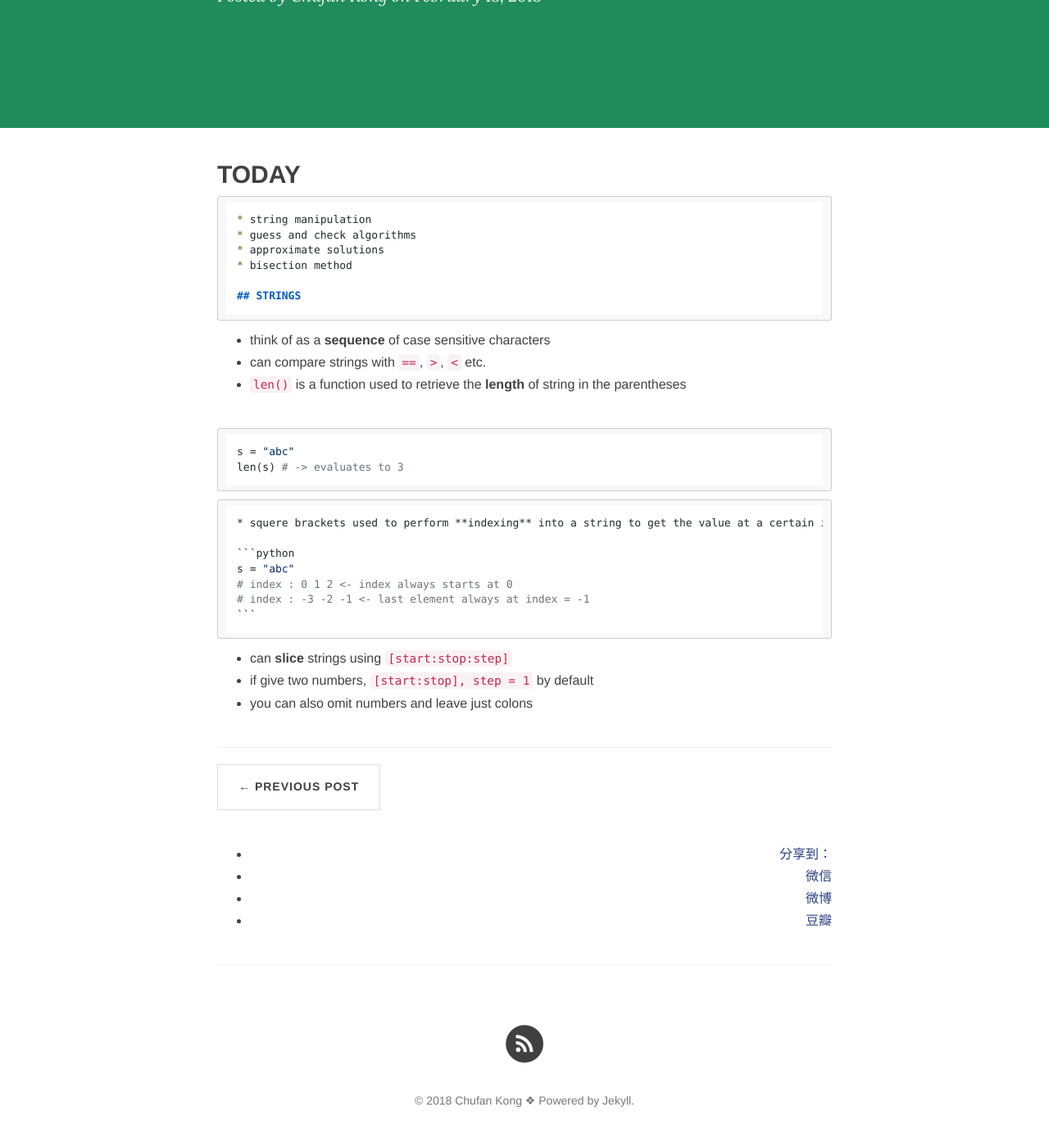
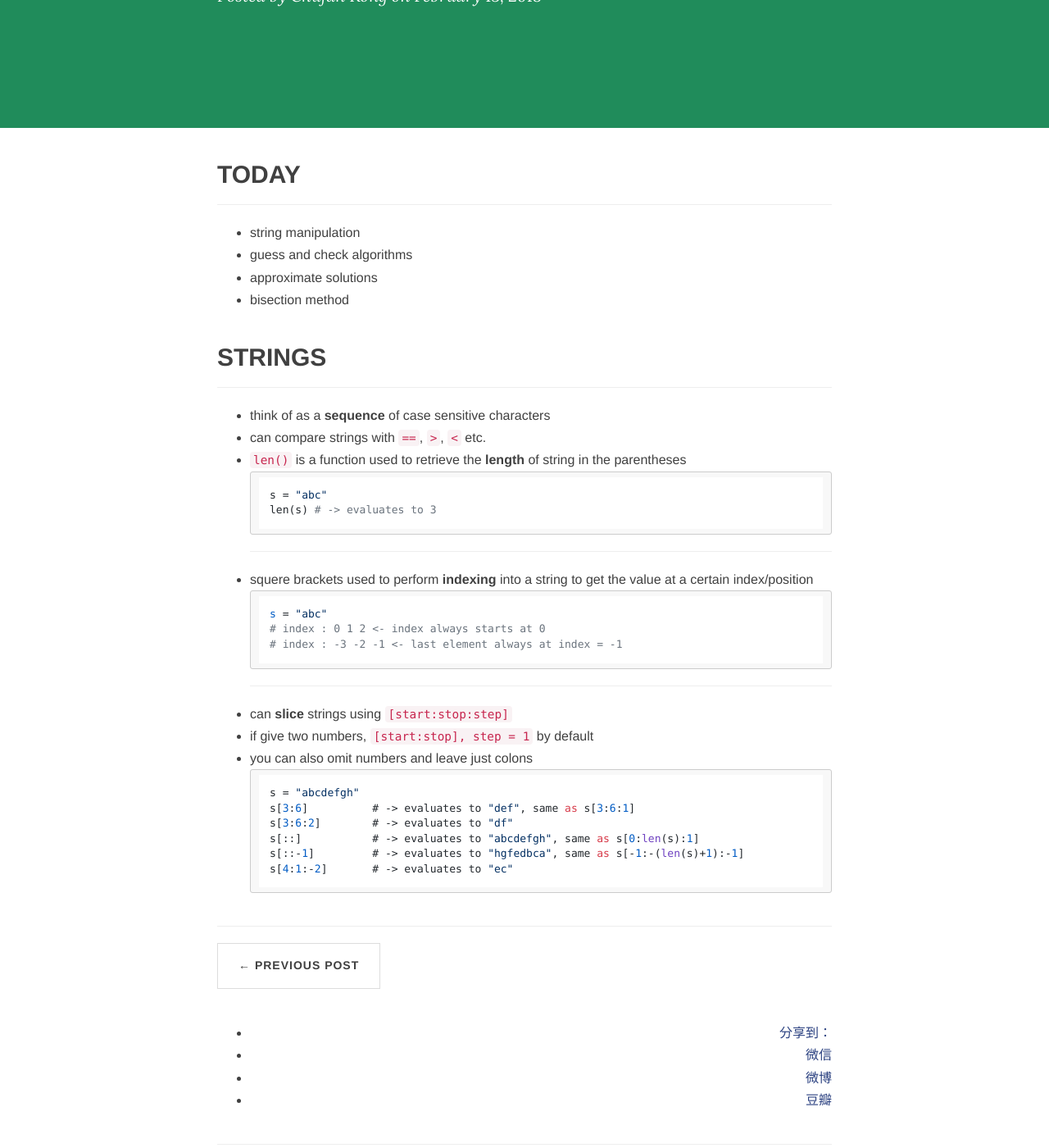
Before and after one commit to Chufan1990/Chufan1990.github.io, a Jekyll site: the page built from _posts/2018-02-13-MIT-Python.md, in a window 1280 px wide and 1400 px high, scrolled down 443 px. Shown: the whole window at 82% size. Built offline with Jekyll 4.4.1, drawn with Linux system fonts in a browser that asks for light colours; nearby versions of some CDN libraries; comment, search, counter and statistics services are not loaded.

Commit message:
MIT OPEN COURSE STARTED

````diff
--- a/_posts/2018-02-13-MIT-Python.md
+++ b/_posts/2018-02-13-MIT-Python.md
@@ -8,31 +8,37 @@ description: MIT Open Course of Python
 ---
 
 ## TODAY
-~~~
+------
 * string manipulation
 * guess and check algorithms
 * approximate solutions
 * bisection method
 
 ## STRINGS
-~~~
+------
 * think of as a **sequence** of case sensitive characters
 * can compare strings with `==`, `>`, `<` etc.
 * `len()` is a function used to retrieve the **length** of string in the parentheses
-
 ```python
 s = "abc"
 len(s) # -> evaluates to 3
 ```
-~~~
+------
 * squere brackets used to perform **indexing** into a string to get the value at a certain index/position
-
 ```python
 s = "abc"
-# index : 0   1  2 <- index always starts at 0
+# index :  0  1  2 <- index always starts at 0
 # index : -3 -2 -1 <- last element always at index = -1
 ```
-~~~
+------
 * can **slice** strings using `[start:stop:step]`
 * if give two numbers, `[start:stop], step = 1` by default
 * you can also omit numbers and leave just colons
+```python
+s = "abcdefgh"
+s[3:6]		# -> evaluates to "def", same as s[3:6:1]
+s[3:6:2] 	# -> evaluates to "df"
+s[::]		# -> evaluates to "abcdefgh", same as s[0:len(s):1]
+s[::-1]		# -> evaluates to "hgfedbca", same as s[-1:-(len(s)+1):-1]
+s[4:1:-2]	# -> evaluates to "ec"
+```
````
